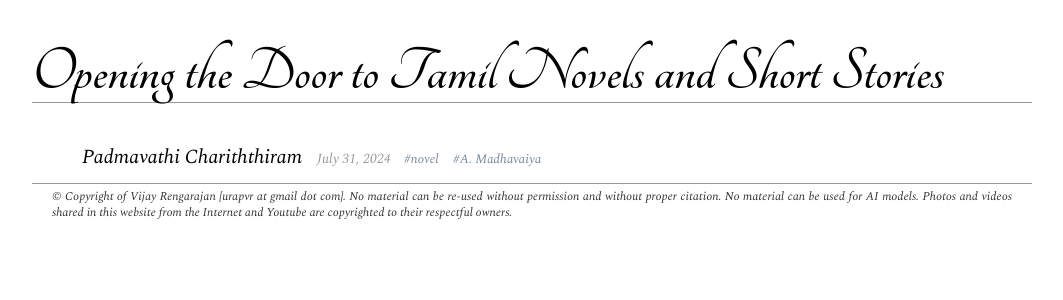
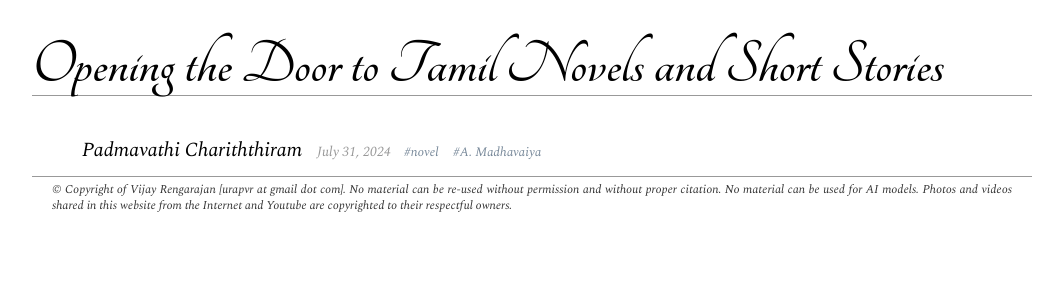
Before and after one commit to apvijay/ink, a Jekyll site: the page built from index.md, in a window 1280 px wide. Shown: the top 300 px of the page, without its empty margins (108-1171 px from the left). Built offline with Jekyll 4.4.1, drawn with Linux system fonts in a browser that asks for light colours; some web fonts are replaced; Markdown is read by kramdown in place of the engine named in the settings.

Commit message:
padding from percent to px

```diff
--- a/css/style.css
+++ b/css/style.css
@@ -138,9 +138,9 @@
 
 #page{
     max-width: 1000px;
-    padding-left: 1.0%;
-    padding-right: 1.0%;
-    margin: 2.5% auto;
+    padding-left: 10px;
+    padding-right: 10px;
+    margin: 25px auto;
 }
 
 span.date{
```
